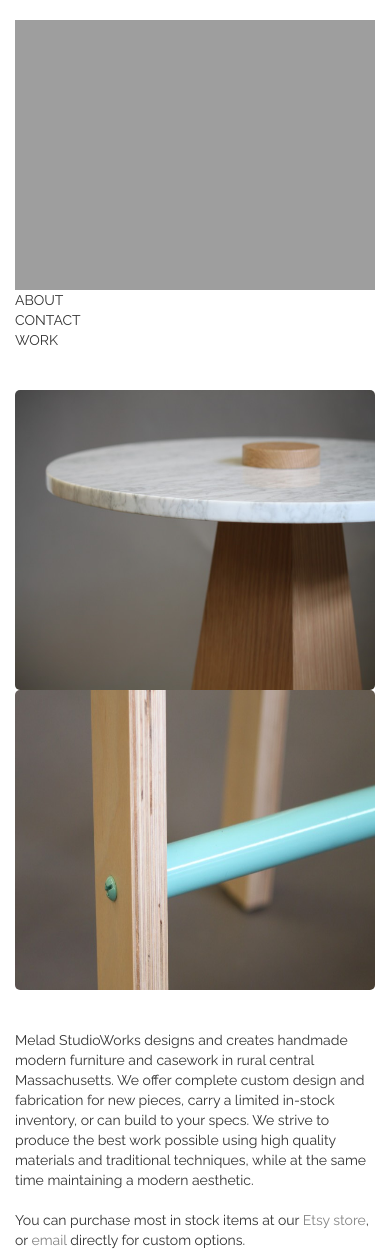
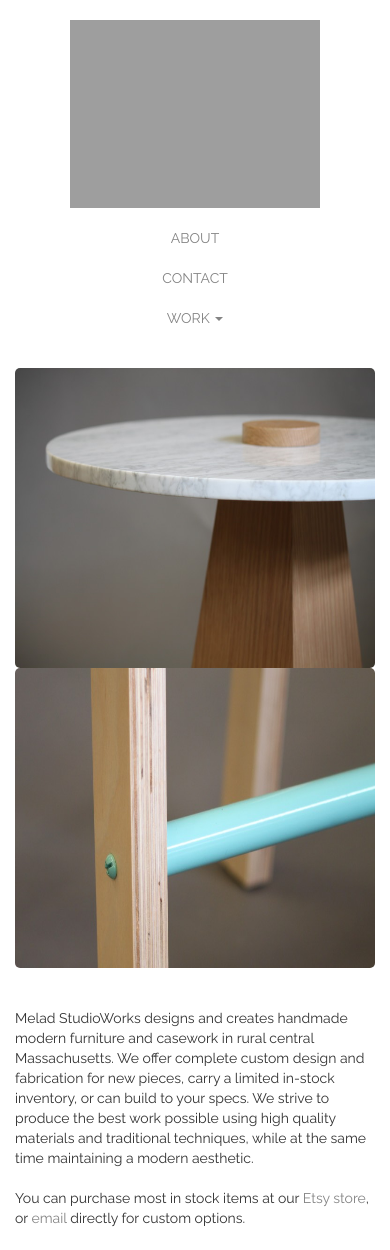
Before and after one commit to pkehrer/meladstudioworks_site, a Jekyll site: the page built from pages/home.html, in a window 390 px wide. Built offline with Jekyll 4.4.1, drawn with Linux system fonts in a browser that asks for light colours; after the commit the page ends 1228 px from its top, so only the background shows below that.

Commit message:
new styles

```diff
--- a/_layouts/default.html
+++ b/_layouts/default.html
@@ -22,19 +22,32 @@
 
 <body>
     <div class="container">
-        <div class="row" style="margin-top:20px">
-            <div class="col-lg-2 col-lg-offset-1">
-                <img class="logo" src="{{site.github.url}}/img/logo.png" style="width:100%" />
-
+        <div class="row nav-row" style="margin-top:20px">
+            <div class="col-md-2 col-md-offset-1 logo-div">
+                <a href="{{site.github.url}}/">
+                    <img class="logo" src="{{site.github.url}}/img/logo.png" />
+                </a>
             </div>
-            <div class="col-lg-1 col-lg-offset-5">
-                <span>ABOUT</span>
+            <div class="col-md-1 col-md-offset-5 nav-item">
+                <a class="" href="{{site.github.url}}/about">ABOUT</a>
             </div>
-            <div class="col-lg-1">
-                <span>CONTACT</span>
+            <div class="col-md-1 nav-item">
+                <span><a href="{{site.github.url}}/contact">CONTACT</a></span>
             </div>
-            <div class="col-lg-1">
-                <span>WORK</span>
+            <div class="col-md-1 dropdown nav-item">
+                <a type="button"
+                         id="dropdownMenu"
+                         data-toggle="dropdown"
+                         class="dropdown-toggle">
+                        WORK
+                        <span class="caret"></span>
+                    </a>
+                    <ul class="dropdown-menu" aria-labelledby="dropdownMenu">
+                        <li><a href="{{site.github.url}}/category/low-tables">Low Tables</a></li>
+                        <li><a href="{{site.github.url}}/category/seating">Seating</a></li>
+                        <li><a href="{{site.github.url}}/category/storage">Storage</a></li>
+                        <li><a href="{{site.github.url}}/category/tabletop">Tabletop</a></li>
+                    </ul>
             </div>
         </div>
 {{ content }}
--- a/css/site.scss
+++ b/css/site.scss
@@ -10,110 +10,41 @@ a {
     color: #848484;
 }
 
-a:hover {
-    color: black;
-    text-decoration: none;
+div img {
+    width: 100%;
 }
 
-$gray-background-color: #dcdcdc;
+.nav-row div {
 
-.nav-background {
-    position: absolute;
-    top: 0;
-    background-color: $gray-background-color;
-    height:116px;
-    width:100%;
-}
-.nav-row {
-    margin-top:9px;
 }
 
 .nav-item {
-    margin-top:26px;
-    text-align: center;
-}
-
-.logo {
-    display: block;
-    margin:0 auto;
-    width:50%;
-}
-
-.nav-row a {
-    font-size: 1.2em;
-    line-height: 3;
-    margin-left: 10px;
-    text-decoration: none;
-}
-
-.nav-row a:hover {
-    text-decoration: underline;
-}
-
-div img {
-    width: 100%
-}
-
-.open {
-    background-color: #f4f3f5;
+    margin-top: 20px;
+    white-space: nowrap;
 }
 
 .dropdown-menu {
-    border: none;
-    margin-top: -10px;
-    width:100%;
-    background-color: #f4f3f5;
-    border-radius: 0px;
     box-shadow: none;
+    margin: 10px 0 0;
 }
 
-.dropdown-menu li:hover {
-    background-color: #9F99A3;
+@media only screen and (max-width: $screen-md-min) {
+    .nav-row {
+        text-align: center;
+    }
+    .logo-div img {
+        width: 300px;
+    }
+    .dropdown-menu {
+        float: none;
+        width:200px;
+        position: relative;
+        margin: 10px auto;
+    }
 }
 
-.container-spacer {
-    height: 25px;
+@media only screen and (max-width: $screen-sm-min) {
+    .logo-div img {
+        width: 250px;
+    }
 }
-
-/* footer */
-$footer-height: 120px;
-.footer-copyright {
-    text-align: center;
-    margin-top:20px;
-}
-html, body {
-  height: 100%;
-}
-.page-wrap {
-  min-height: 100%;
-  margin-bottom: -$footer-height;
-}
-.page-wrap:after {
-  content: "";
-  display: block;
-}
-.site-footer, .page-wrap:after {
-  height: $footer-height;
-}
-
-.site-footer {
-    background-color: $gray-background-color;
-}
-
-.site-footer i {
-    font-size: 28px;
-    color: #484848;
-}
-
-.footer-icon-label {
-    margin-top:7px;
-}
-
-.footer-content {
-    padding-top:20px;
-}
-
-.footer-social a {
-    margin-left:10px;
-}
-/* end footer */
--- /dev/null
+++ b/css/site2.scss
@@ -0,0 +1,119 @@
+---
+---
+@import "bootstrap";
+
+body {
+    font-family: Raleway;
+}
+
+a {
+    color: #848484;
+}
+
+a:hover {
+    color: black;
+    text-decoration: none;
+}
+
+$gray-background-color: #dcdcdc;
+
+.nav-background {
+    position: absolute;
+    top: 0;
+    background-color: $gray-background-color;
+    height:116px;
+    width:100%;
+}
+.nav-row {
+    margin-top:9px;
+}
+
+.nav-item {
+    margin-top:26px;
+    text-align: center;
+}
+
+.logo {
+    display: block;
+    margin:0 auto;
+    width:50%;
+}
+
+.nav-row a {
+    font-size: 1.2em;
+    line-height: 3;
+    margin-left: 10px;
+    text-decoration: none;
+}
+
+.nav-row a:hover {
+    text-decoration: underline;
+}
+
+div img {
+    width: 100%
+}
+
+.open {
+    background-color: #f4f3f5;
+}
+
+.dropdown-menu {
+    border: none;
+    margin-top: -10px;
+    width:100%;
+    background-color: #f4f3f5;
+    border-radius: 0px;
+    box-shadow: none;
+}
+
+.dropdown-menu li:hover {
+    background-color: #9F99A3;
+}
+
+.container-spacer {
+    height: 25px;
+}
+
+/* footer */
+$footer-height: 120px;
+.footer-copyright {
+    text-align: center;
+    margin-top:20px;
+}
+html, body {
+  height: 100%;
+}
+.page-wrap {
+  min-height: 100%;
+  margin-bottom: -$footer-height;
+}
+.page-wrap:after {
+  content: "";
+  display: block;
+}
+.site-footer, .page-wrap:after {
+  height: $footer-height;
+}
+
+.site-footer {
+    background-color: $gray-background-color;
+}
+
+.site-footer i {
+    font-size: 28px;
+    color: #484848;
+}
+
+.footer-icon-label {
+    margin-top:7px;
+}
+
+.footer-content {
+    padding-top:20px;
+}
+
+.footer-social a {
+    margin-left:10px;
+}
+/* end footer */
```
